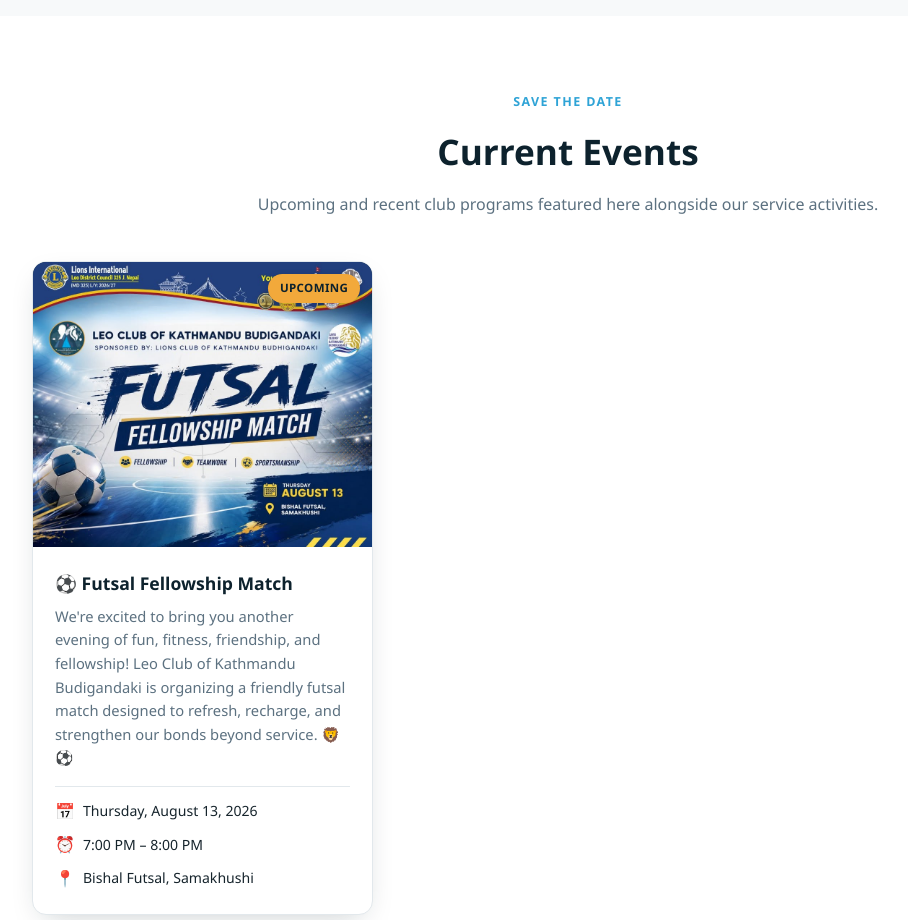
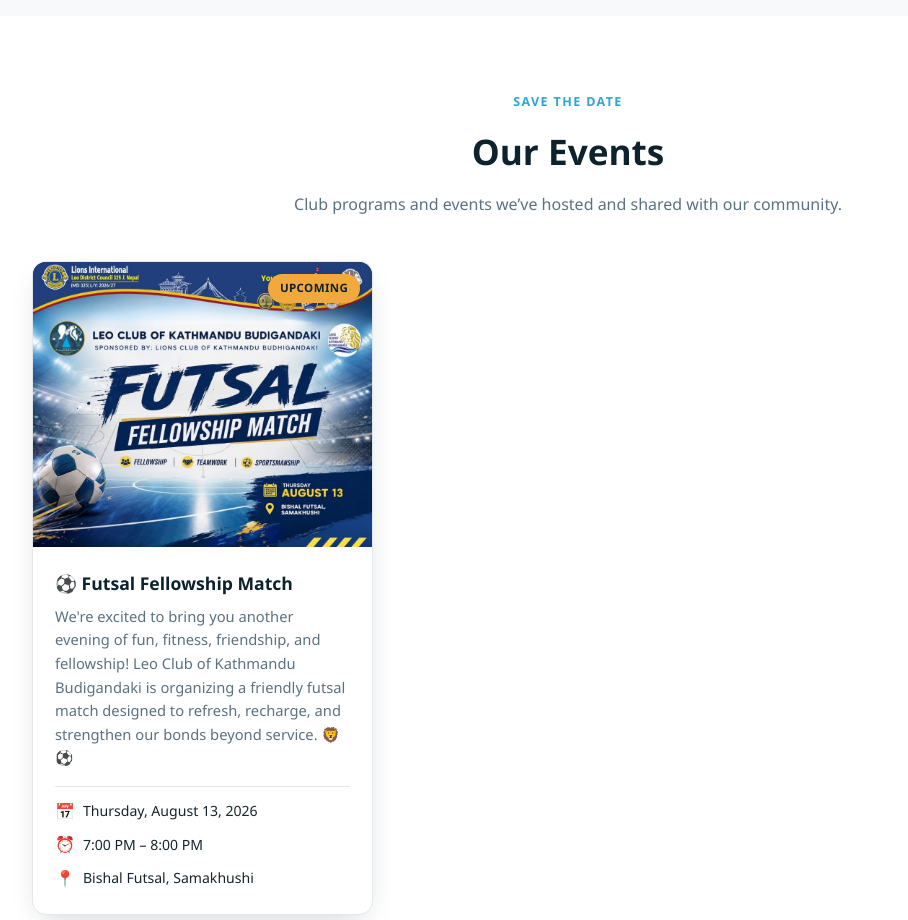
Before and after one commit to heisenbergpawannnn/leoclub, a React (Vite) app: page /activities in a window 1280 px wide. Shown: the part 1060-1980 px from the top of the page, without its empty margins (72-980 px from the left). Built offline with nearby package versions, Linux system fonts and the light colour scheme.

Commit message:
fix: rename events section to Our Events

```diff
--- a/src/pages/Activities.jsx
+++ b/src/pages/Activities.jsx
@@ -66,8 +66,8 @@
           <div className="container">
             <div className="section-header">
               <span className="eyebrow">Save the Date</span>
-              <h2>Current Events</h2>
-              <p>Upcoming and recent club programs featured here alongside our service activities.</p>
+              <h2>Our Events</h2>
+              <p>Club programs and events we’ve hosted and shared with our community.</p>
             </div>
             <div className="events-grid">
               {events.map((event) => (
```
